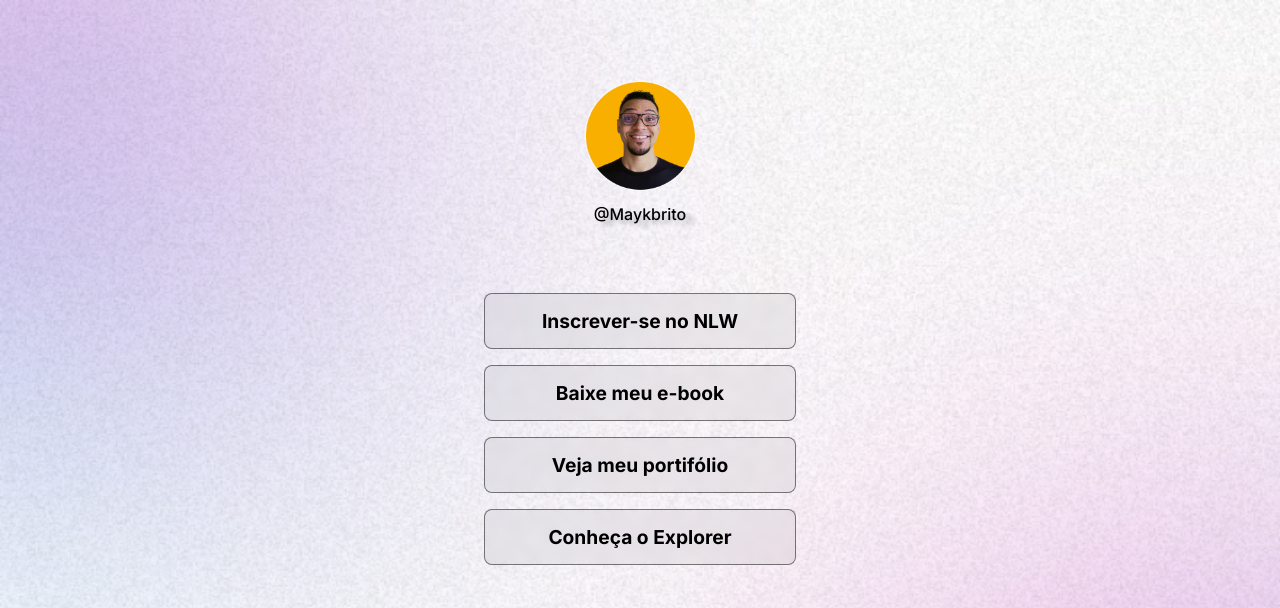
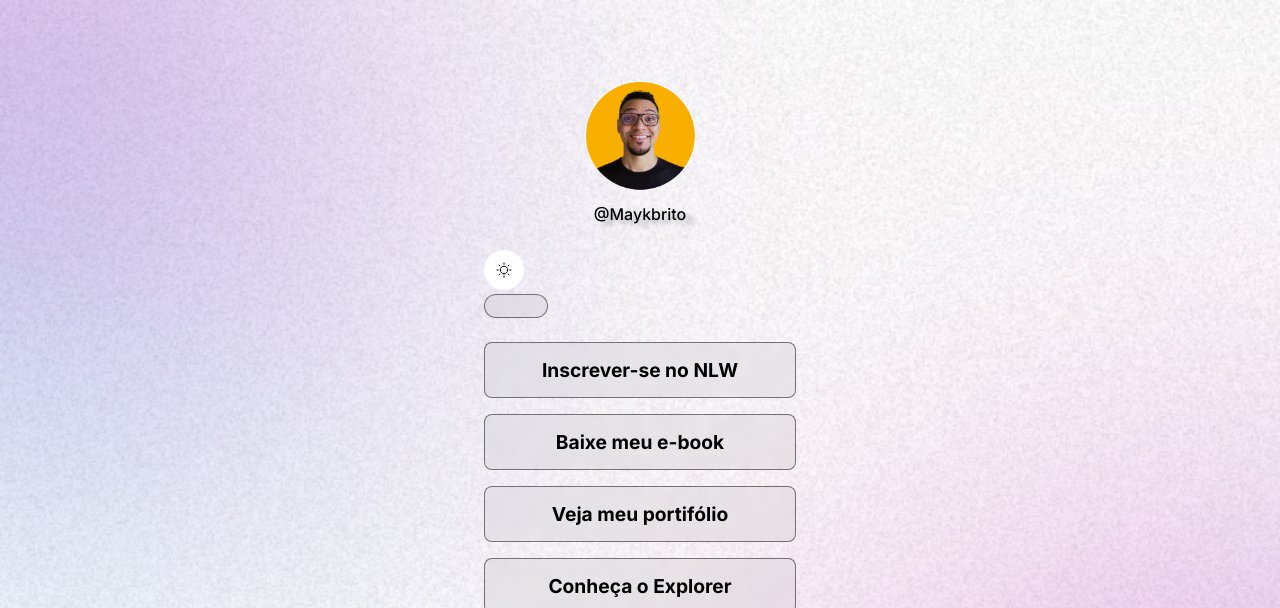
Before and after one commit to FelipeLamas/discovery, a plain HTML site: page index.html in a window 1280 px wide. Shown: the top 608 px of the page. Drawn offline with nearby package versions, Linux system fonts and the light colour scheme.

Commit message:
Criando e estilizando button
Botão para modificar o tema entre Dark e Light

```diff
--- a/style.css
+++ b/style.css
@@ -8,17 +8,18 @@
   --surface-color: rgba(255, 255, 255, 0.1);
   --surface-color-hover: rgba(255, 255, 255, 0.05);
   --highlight-color: rgba(255, 255, 255, 0.2);
+  --switch-bg-url: url(assets/moon-stars.svg);
 }
 
 .light {
   --text-color: black;
   --bg-url: url(assets/bg-mobile-light.jpg);
+  --switch-bg-url: url(assets/sun.svg);
   --stroke-color: rgba(0, 0, 0, 0.5);
   --surface-color: rgba(0, 0, 0, 0.05);
   --surface-color-hover: rgba(0, 0, 0, 0.2);
   --highlight-color: rgba(0, 0, 0, 0.1);
 }
-
 
 body {
 /* ShortHand: color, image, reapet, position / size */
@@ -55,7 +56,27 @@ body * {
 
 /* Switch  */
 
+.switch button {
+  width: 2.5rem;
+  height: 2.5rem;
+  background-image: var(--switch-bg-url);
+  background-repeat: no-repeat;
+  background-position: center;
+  background-color: white;
+  border: 0;
+  border-radius: 50%;
+}
 
+.switch span{
+  display: block;
+  width: 4rem;
+  height: 1.5rem;
+  background: var(--surface-color);
+  border: 0.0625rem solid var(--stroke-color);
+  backdrop-filter:blur(0.25rem);
+  --webkit-backdrop-filter: blur(0.25rem);
+  border-radius: 624.9375rem;
+}
 
 /* Links */
 
```
Also changed, not shown: index.html (line endings or trailing spaces).
